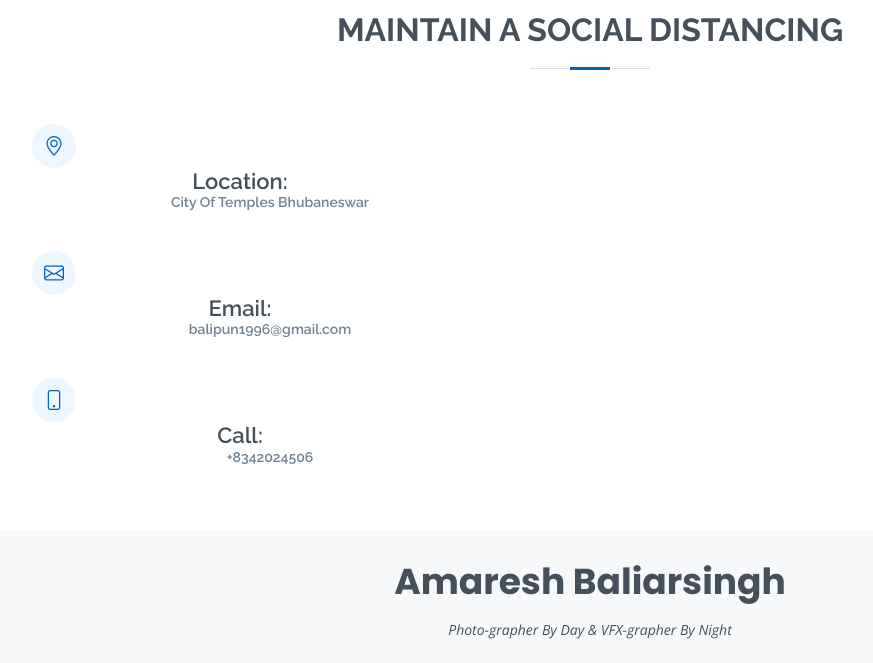
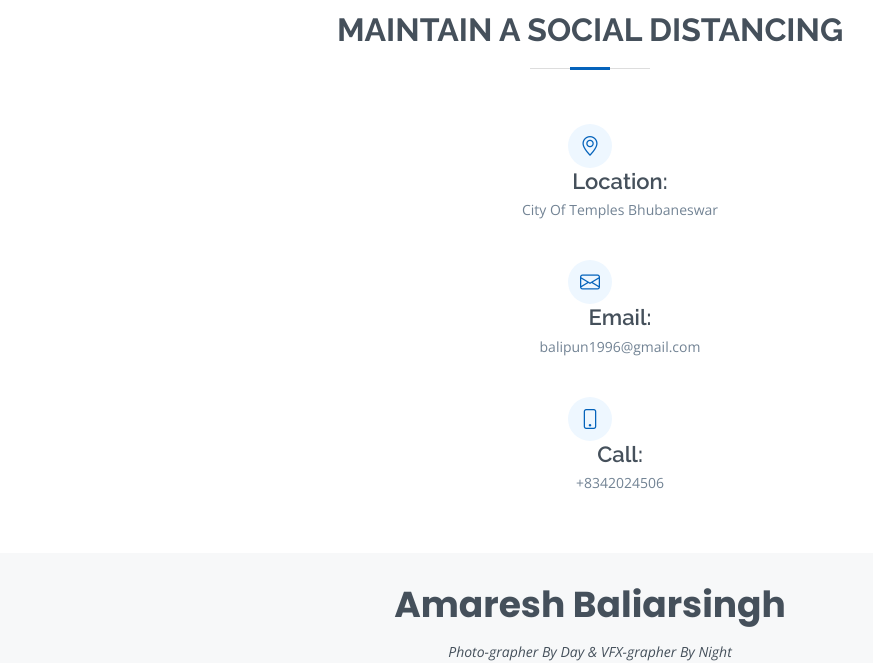
Before and after one commit to shankarsurya035/Devilgrapher3, a plain HTML site: page index.html in a window 1280 px wide. Shown: the part 1420-2083 px from the top of the page, without its empty margins (50-923 px from the left). Drawn offline with nearby package versions, Linux system fonts and the light colour scheme.

Commit message:
Update index.html

```diff
--- a/index.html
+++ b/index.html
@@ -125,32 +125,30 @@
           <h2>Maintain A Social Distancing</h2>
         </div>
         <div class="row mt-1">
-
+      <center>
           <div class="col-lg-4">
             <div class="info">
               <div class="address">
                 <i class="bi bi-geo-alt"></i>
-                <center>
-                  <h4>Location: <p>City Of Temples Bhubaneswar</p></h4>
-                 </center>
+                  <h4>Location:</h4>
+                  <p>City Of Temples Bhubaneswar</p>
               </div>
 
               <div class="email">
                 <i class="bi bi-envelope"></i>
-                <center>
-                <h4>Email:  <p>balipun1996@gmail.com</p></h4>
-                </center>
+                <h4>Email:</h4>
+                 <p>balipun1996@gmail.com</p>
               </div>
 
               <div class="phone">
                 <i class="bi bi-phone"></i>
-                <center>
-                <h4>Call: <p>+8342024506</p></h4>
-                 </center>
+                <h4>Call:</h4>
+                 <p>+8342024506</p>
               </div>
             </div>
           </div>
         </div>
+          </center>
       </div>
     </section><!-- End Contact Section -->
   </main><!-- End #main -->
```
